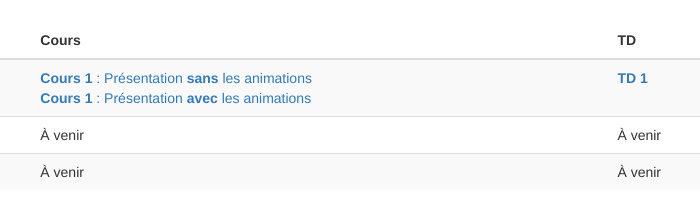
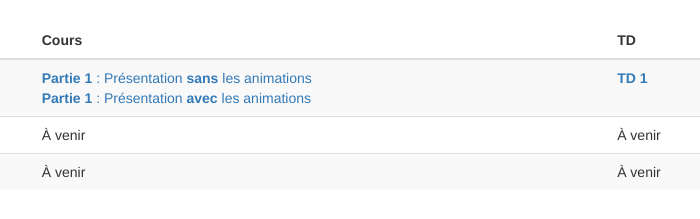
Before and after one commit to aslushnikov/m53lille1, a plain HTML site: page index.html in a window 1280 px wide. Shown: the part 203-422 px from the top of the page, 551-1251 px from the left. Drawn offline with nearby package versions, Linux system fonts and the light colour scheme.

Commit message:
Chapitre 1 => Partie 1

```diff
--- a/index.html
+++ b/index.html
@@ -27,8 +27,8 @@
       <tr>
         <td>Partie 1 : Espaces affines</td>
         <td>
-          <a href="Cours/M53_2015-16_Cours1_noanim.pdf"><b>Cours 1</b> : Présentation <b>sans</b> les animations</a><br>
-          <a href="Cours/M53_2015-16_Cours1_anim.pdf"><b>Cours 1</b> : Présentation <b>avec</b> les animations</a>
+          <a href="Cours/M53_2015-16_Partie1_noanim.pdf"><b>Partie 1</b> : Présentation <b>sans</b> les animations</a><br>
+          <a href="Cours/M53_2015-16_Partie1_anim.pdf"><b>Partie 1</b> : Présentation <b>avec</b> les animations</a>
         </td>
         <td>
           <a href="TDs/M53_2015-16_TD1.pdf"><b>TD 1</b></a><br>
```
Also changed, not shown: 4 other files.
